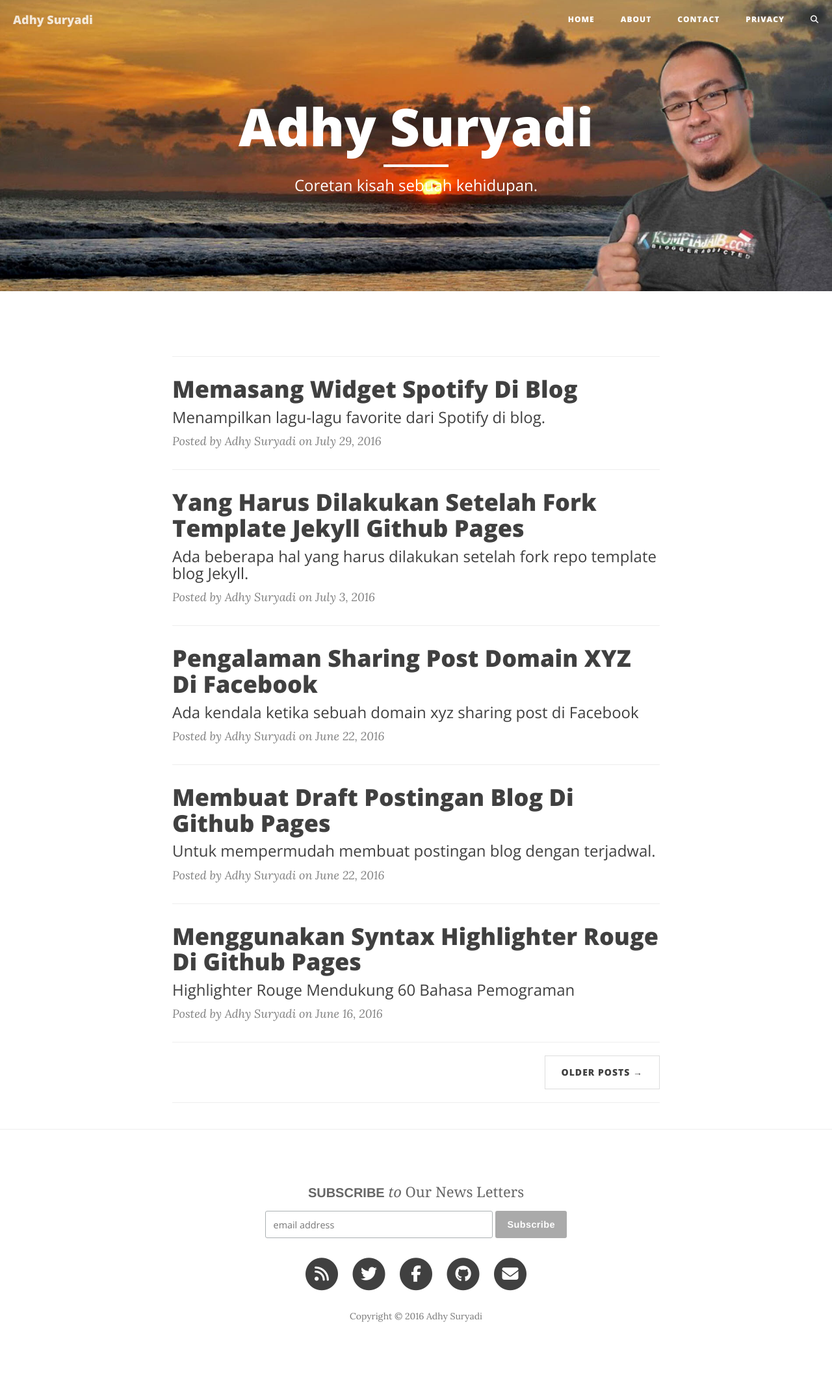
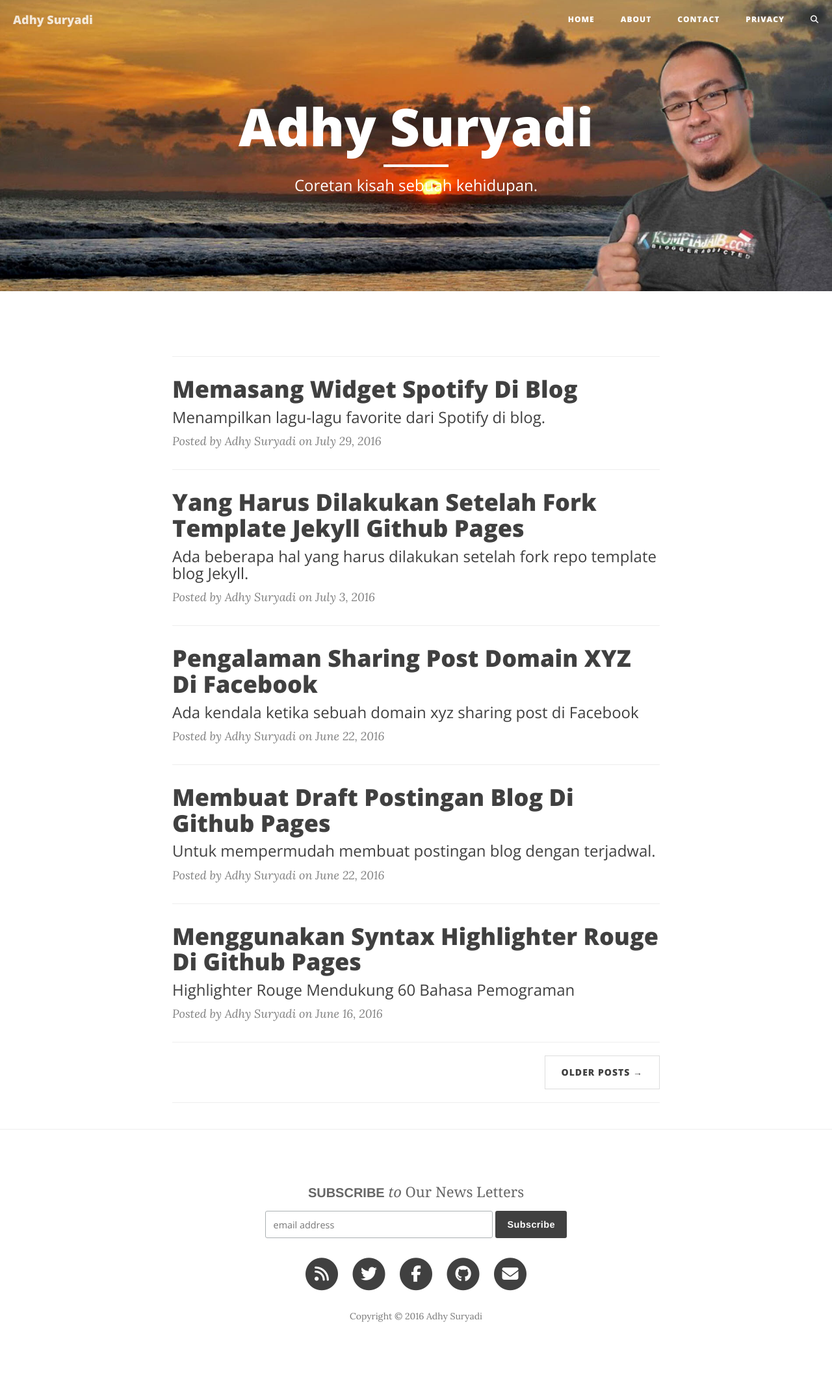
Before and after one commit to KompiAjaib/kompiajaib.github.io, a Jekyll site: the page built from index.html, in a window 1280 px wide. Shown: the whole page at 65% size. Built offline with Jekyll 4.4.1, drawn with Linux system fonts in a browser that asks for light colours; nearby versions of some CDN libraries; the list of posts is cut into pages by our own code; comment, search, counter and statistics services are not loaded.

Commit message:
Update clean-blog.css

```diff
--- a/css/clean-blog.css
+++ b/css/clean-blog.css
@@ -746,7 +746,7 @@ img.goog-te-gadget-icon {
   border-radius: 3px;
   letter-spacing: .03em;
   color: #fff;
-  background-color: #aaa;
+  background-color: #404040;
   box-sizing: border-box;
   height: 42px;
   line-height: 42px;
```
